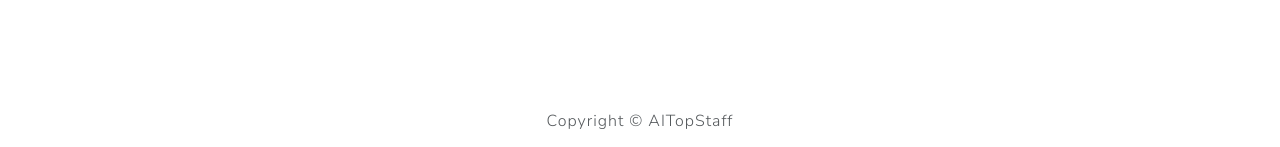
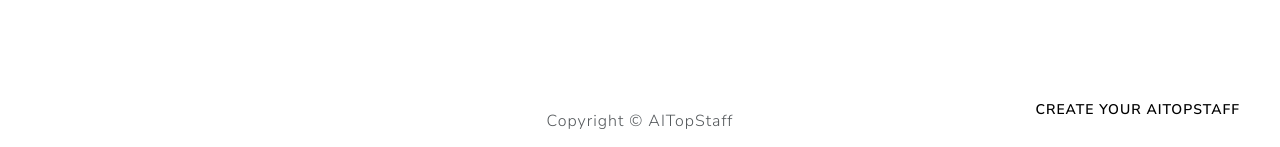
Before and after one commit to juansechaux/MarketPlace_AITopStaff, a React (Create React App) app in the folder frontend/: page /cart/1 in a window 1280 px wide. Shown: the part 650-797 px from the top of the page. Built offline with nearby package versions, Linux system fonts and the light colour scheme; no server answers.

Commit message:
create the file FloatingButton.js in the file componenrts of frontend and updated the file App.js with the component FloatingButton

```diff
--- a/frontend/src/App.js
+++ b/frontend/src/App.js
@@ -9,6 +9,7 @@ import CartScreen from './screens/CartScreen'
 import LoginScreen from './screens/LoginScreen'
 import RegisterScreen from './screens/RegisterScreen'
 import ProfileScreen from './screens/ProfileScreen'
+import FloatingButton from './components/FloatingButton'
 
 function App() {
   return (
@@ -24,6 +25,7 @@ function App() {
             <Route path="/product/:id" element={<ProductScreen />} />
             <Route path="/cart/:id?" element={<CartScreen />} />
           </Routes>
+          <FloatingButton />
         </Container>
       </main>
       <Footer />
--- /dev/null
+++ b/frontend/src/components/FloatingButton.js
@@ -0,0 +1,13 @@
+import React from 'react';
+import { Link } from 'react-router-dom';
+import './FloatingButton.js'; // Estilos CSS para el botón flotante
+
+function FloatingButton() {
+  return (
+    <div className="position-fixed bottom-0 end-0 p-3">
+      <Link to="https://lidarit.com/" className="btn btn-secondary rounded-pill">Create your AITopStaff</Link>
+    </div>
+  );
+}
+
+export default FloatingButton;
```
